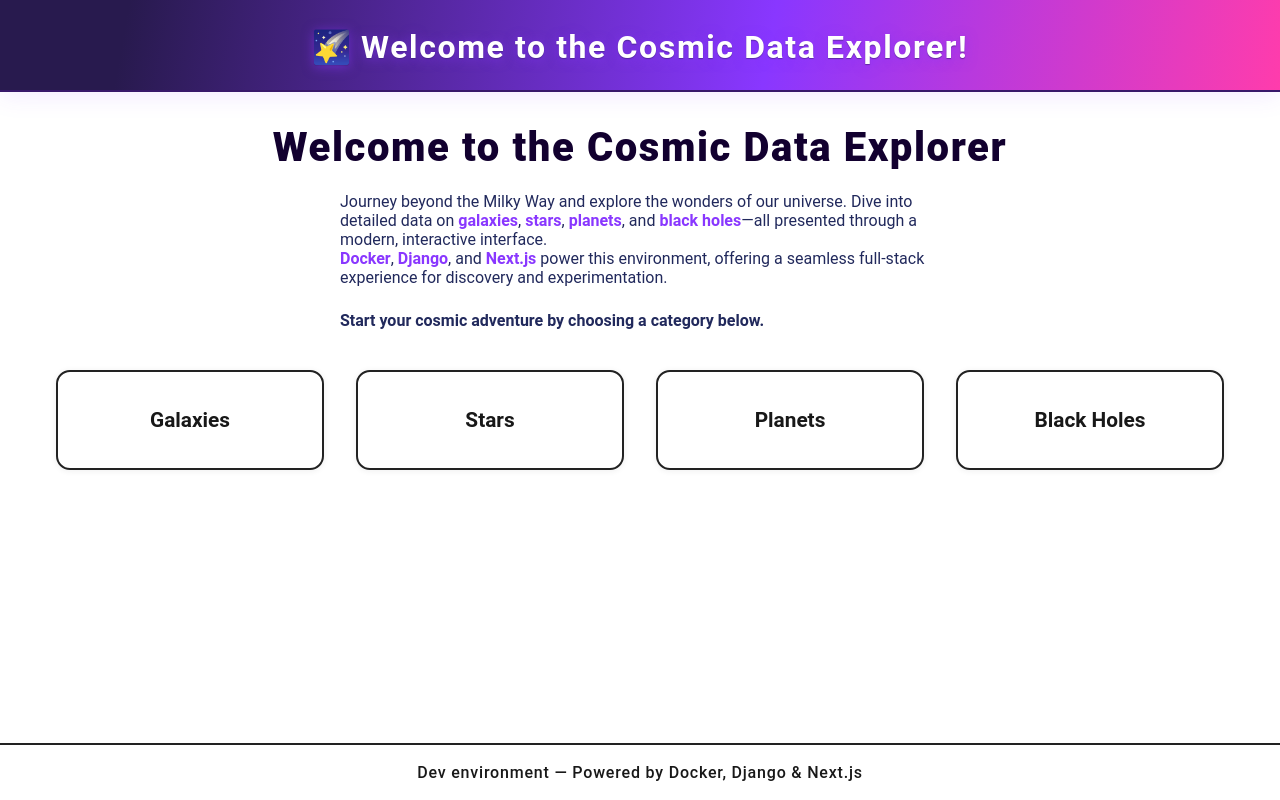
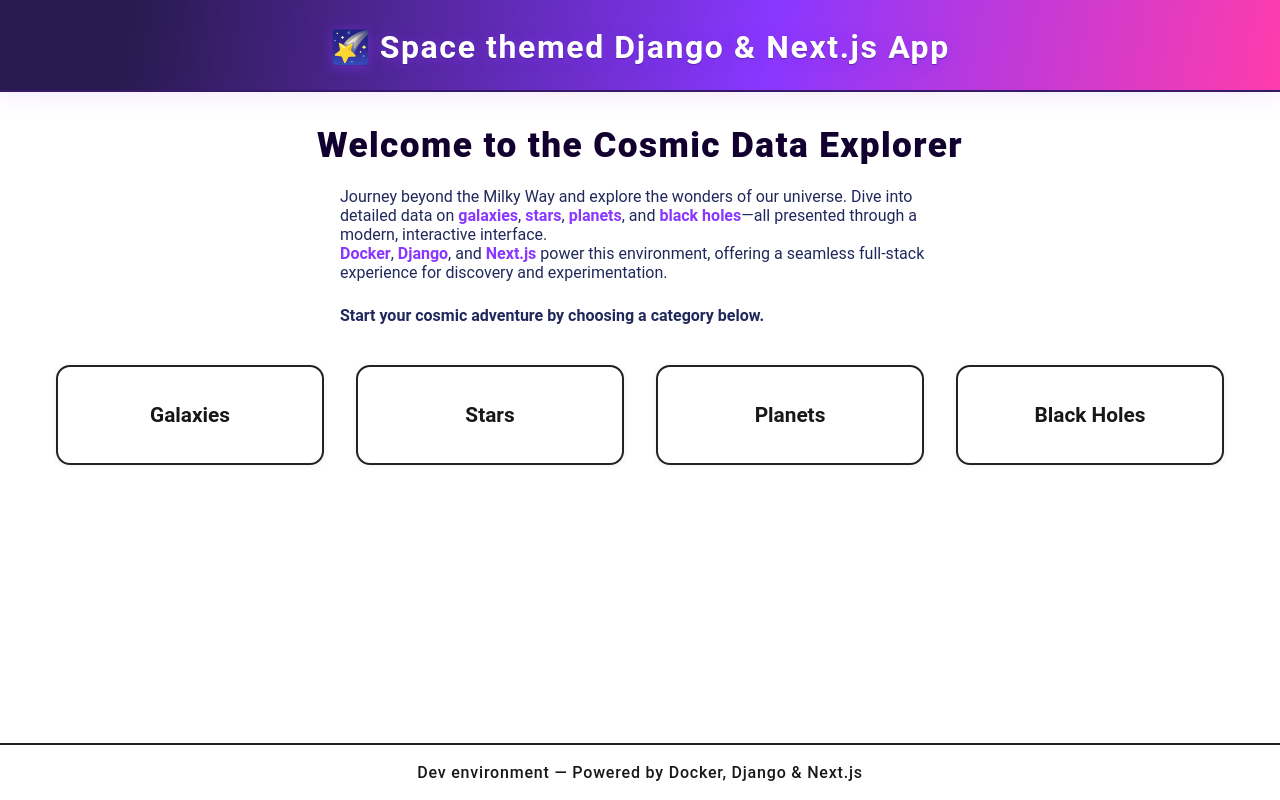
Before and after one commit to johnnyblaze993/galaxyApp, a Next.js app in the folder frontend/: page / in a window 1280 px wide. Built offline with nearby package versions, Linux system fonts and the light colour scheme.

Commit message:
Update README and layout for clarity; adjust heading font size for improved readability

```diff
--- a/frontend/src/app/layout.tsx
+++ b/frontend/src/app/layout.tsx
@@ -32,7 +32,7 @@ export default function RootLayout({
 							>
 								🌠
 							</span>
-							Welcome to the Cosmic Data Explorer!
+							Space themed Django & Next.js App
 						</header>
 						<main className="content">{children}</main>
 						<footer className="footer">
--- a/frontend/src/styles/components.css
+++ b/frontend/src/styles/components.css
@@ -41,7 +41,7 @@
 /* Headings */
 .heading {
     color: #12002F;
-    font-size: 2.5rem;
+    font-size: 2.2rem;
     margin-bottom: 1.3rem;
     letter-spacing: 0.04em;
     text-align: center;
```
Also changed, not shown: 1 other file (tests, documents, lock files or other folders).
